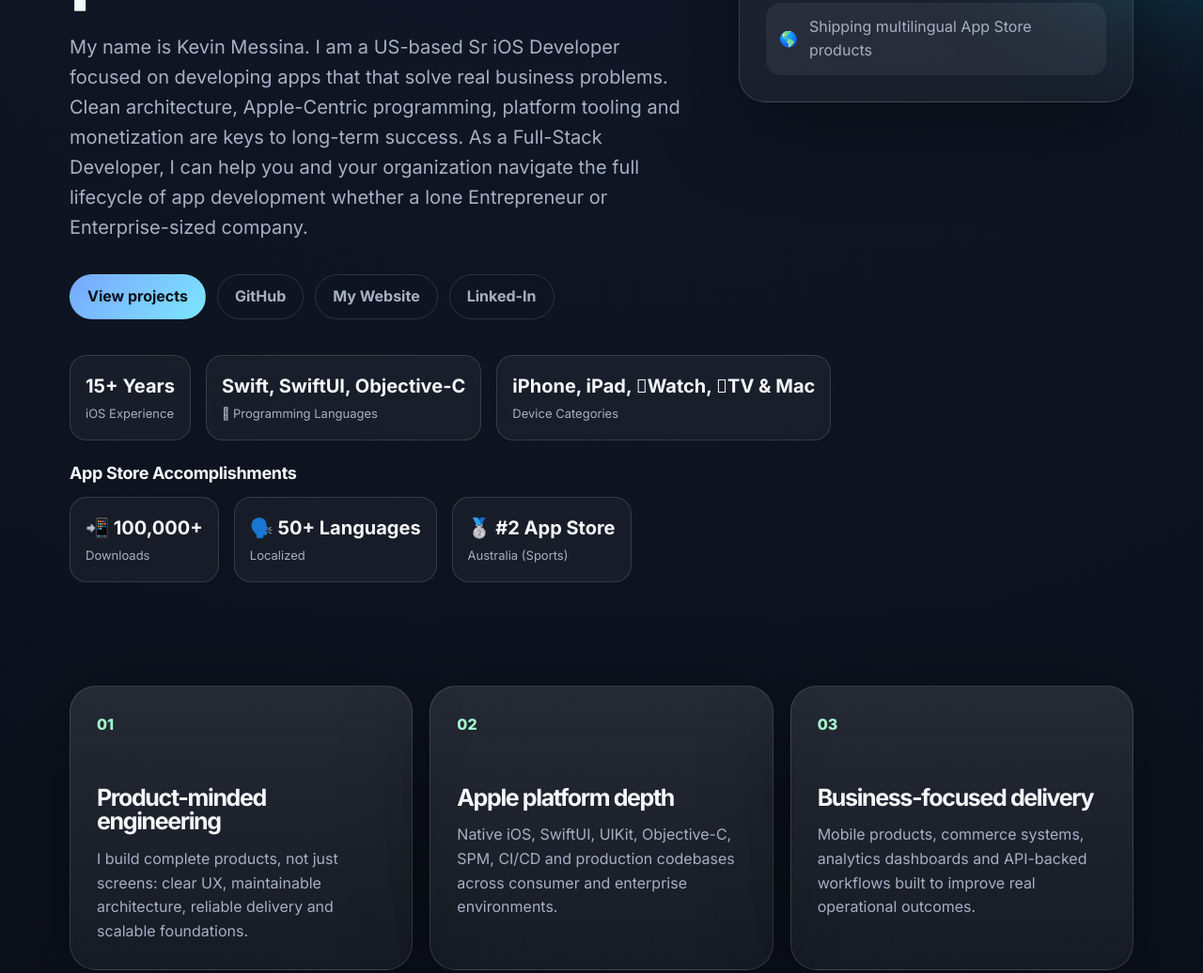
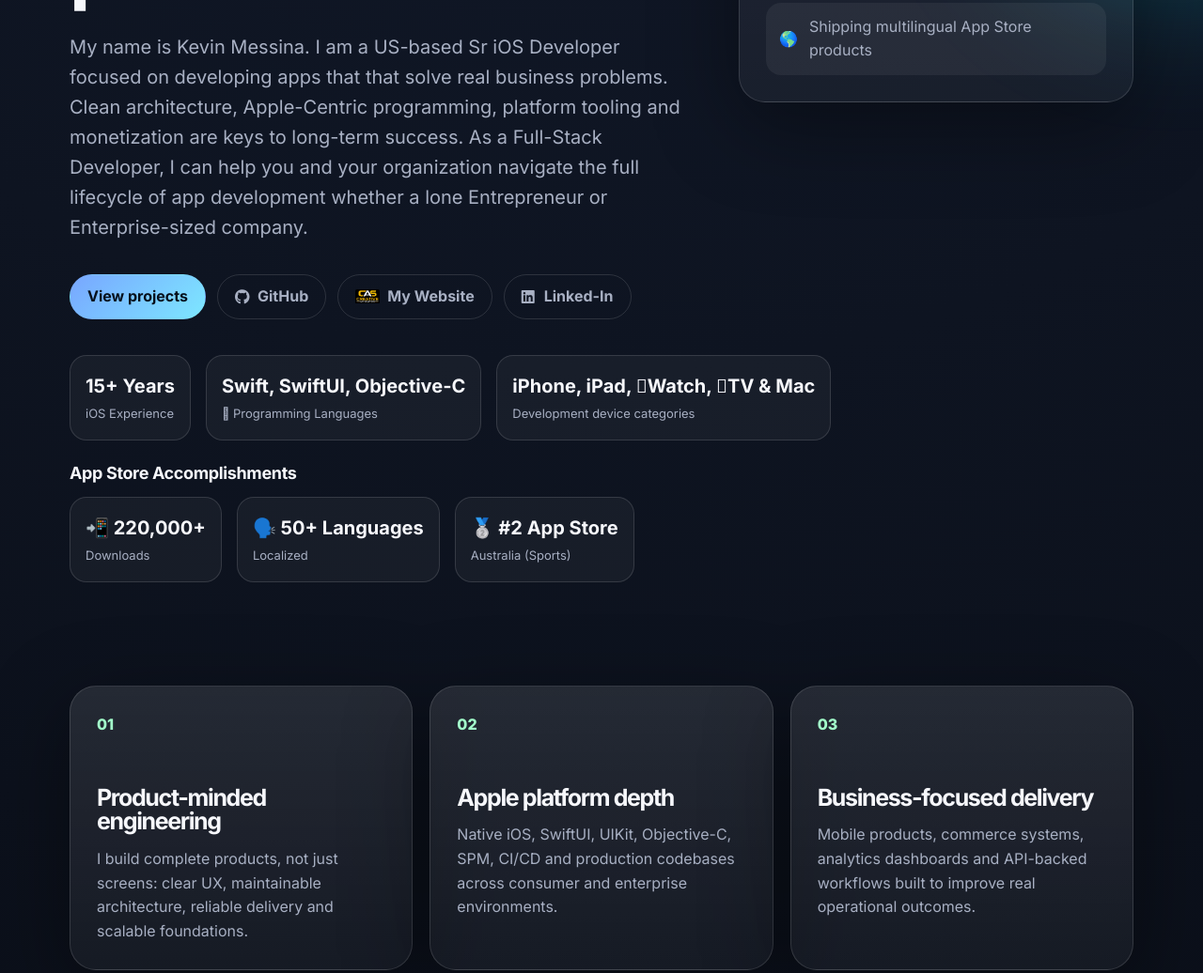
Before and after one commit to KMessina1/KMessina1.github.io, a plain HTML site: page index.html in a window 1280 px wide. Shown: the part 745-1781 px from the top of the page at 94% size. Drawn offline with Linux system fonts and the light colour scheme.

Commit message:
Add branded profile buttons and update highlights

```diff
--- a/index.html
+++ b/index.html
@@ -15,7 +15,7 @@
   <link rel="preconnect" href="https://fonts.gstatic.com" crossorigin />
   <link href="https://fonts.googleapis.com/css2?family=Inter:wght@400;500;600;700;800&display=swap" rel="stylesheet" />
   <link rel="stylesheet" href="https://cdnjs.cloudflare.com/ajax/libs/font-awesome/6.5.2/css/all.min.css" />
-  <link rel="stylesheet" href="styles.css?v=11" />
+  <link rel="stylesheet" href="styles.css?v=12" />
   <script type="application/ld+json">
     {
       "@context": "https://schema.org",
@@ -62,9 +62,9 @@
         </p>
         <div class="hero-actions">
           <a class="button button-primary" href="#projects">View projects</a>
-          <a class="button button-ghost" href="https://github.com/KMessina1" target="_blank" rel="noreferrer">GitHub</a>
-          <a class="button button-ghost" href="https://creativeapps.us" target="_blank" rel="noreferrer">My Website</a>
-          <a class="button button-ghost" href="https://www.linkedin.com/in/kmessina-cas" target="_blank" rel="noreferrer">Linked-In</a>
+          <a class="button button-ghost" href="https://github.com/KMessina1" target="_blank" rel="noreferrer"><i class="button-icon fa-brands fa-github" aria-hidden="true"></i>GitHub</a>
+          <a class="button button-ghost" href="https://creativeapps.us" target="_blank" rel="noreferrer"><img class="button-icon button-icon-cas" src="assets/cas-logo-black.png" alt="" aria-hidden="true" />My Website</a>
+          <a class="button button-ghost" href="https://www.linkedin.com/in/kmessina-cas" target="_blank" rel="noreferrer"><i class="button-icon fa-brands fa-linkedin" aria-hidden="true"></i>Linked-In</a>
         </div>
       </div>
 
@@ -88,11 +88,11 @@
         <div class="hero-stats-row hero-stats-primary">
           <div class="stat-card"><strong>15+ Years</strong><span>iOS Experience</span></div>
           <div class="stat-card"><strong>Swift, SwiftUI, Objective-C</strong><span> Programming Languages</span></div>
-          <div class="stat-card"><strong>iPhone, iPad, Watch, TV &amp; Mac</strong><span>Device Categories</span></div>
+          <div class="stat-card"><strong>iPhone, iPad, Watch, TV &amp; Mac</strong><span>Development device categories</span></div>
         </div>
         <h2 class="hero-stats-title">App Store Accomplishments</h2>
         <div class="hero-stats-row hero-stats-achievements">
-          <div class="stat-card"><strong>📲 100,000+</strong><span>Downloads</span></div>
+          <div class="stat-card"><strong>📲 220,000+</strong><span>Downloads</span></div>
           <div class="stat-card"><strong>🗣️ 50+ Languages</strong><span>Localized</span></div>
           <div class="stat-card"><strong>🥈 #2 App Store</strong><span>Australia (Sports)</span></div>
         </div>
--- a/styles.css
+++ b/styles.css
@@ -80,7 +80,9 @@ h2 { font-size: clamp(32px, 4.5vw, 54px); max-width: 820px; }
 h3 { font-size: 24px; letter-spacing: -0.035em; }
 .hero-lede { margin-top: 26px; font-size: 20px; max-width: 680px; }
 .hero-actions, .contact-actions { display: flex; flex-wrap: wrap; gap: 12px; margin-top: 34px; }
-.button { display: inline-flex; align-items: center; justify-content: center; min-height: 48px; padding: 0 18px; border-radius: 999px; font-weight: 700; border: 1px solid var(--line); transition: transform .2s ease, background .2s ease, border-color .2s ease; }
+.button { display: inline-flex; align-items: center; justify-content: center; gap: 8px; min-height: 48px; padding: 0 18px; border-radius: 999px; font-weight: 700; border: 1px solid var(--line); transition: transform .2s ease, background .2s ease, border-color .2s ease; }
+.button-icon { width: 16px; height: 16px; flex: 0 0 auto; font-size: 16px; object-fit: contain; }
+.button-icon-cas { width: 26px; border-radius: 2px; }
 .button:hover { transform: translateY(-2px); }
 .button-primary { background: linear-gradient(135deg, var(--blue), var(--cyan)); color: #06101c; border-color: transparent; }
 .button-secondary { background: rgba(255,255,255,.08); color: var(--text); }
```
Also changed, not shown: assets/cas-logo-black.png (added).
